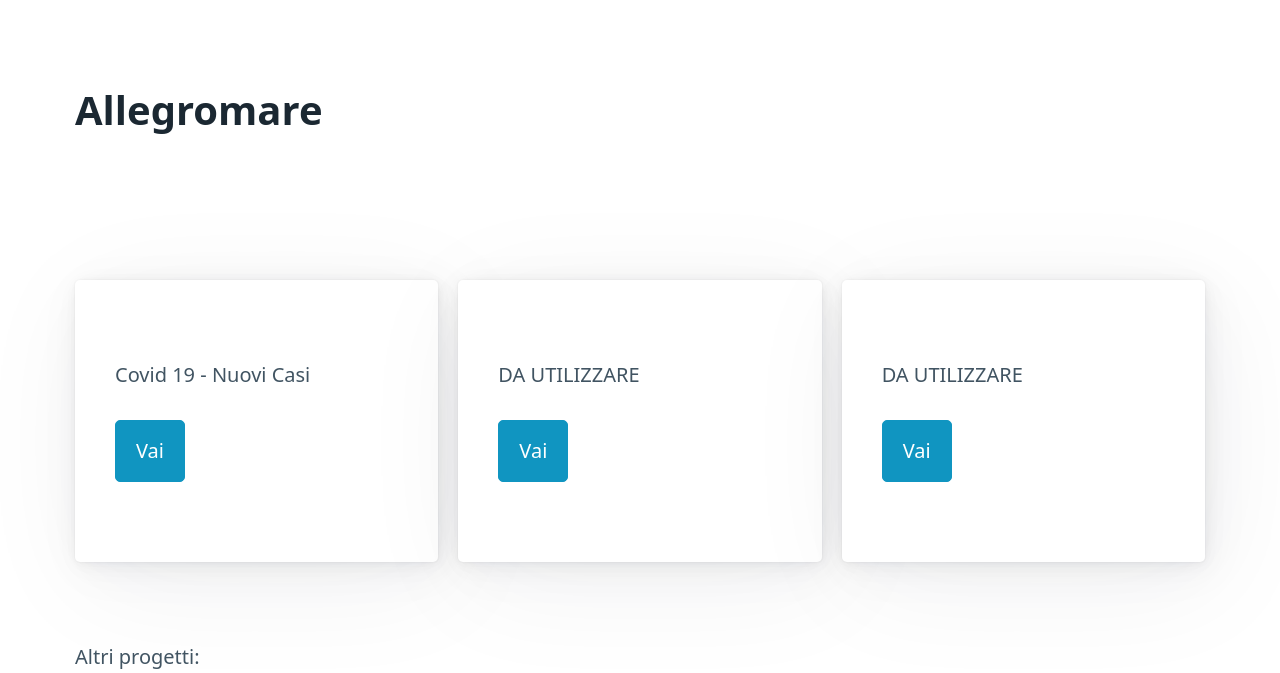
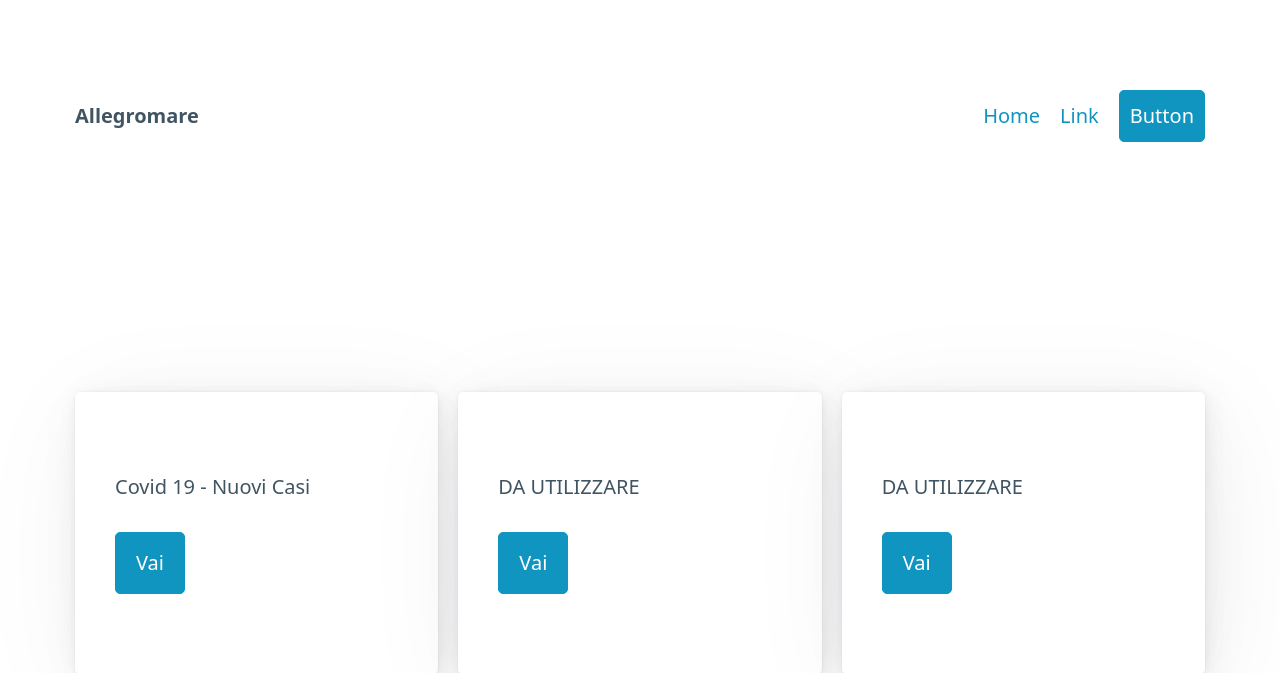
Before and after one commit to Allegromare/pythonanywhere_old, a Flask app: page / in a window 1280 px wide. Shown: the top 673 px of the page. Run offline with Flask 2, Linux system fonts and the light colour scheme.

Commit message:
inserimento navbar

```diff
--- a/templates/index.html
+++ b/templates/index.html
@@ -1,6 +1,4 @@
 {% extends "layout.html" %} {% block body %}
-
-<h1>Allegromare</h1>
 
 <div class="grid">
   <div>
--- a/templates/layout.html
+++ b/templates/layout.html
@@ -10,6 +10,19 @@
     <title>Allegromare Web Site</title>
   </head>
 
+<header class="container">
+<nav>
+  <ul>
+    <li><strong>Allegromare</strong></li>
+  </ul>
+  <ul>
+    <li><a href="/">Home</a></li>
+    <li><a href="#">Link</a></li>
+    <li><a href="#" role="button">Button</a></li>
+  </ul>
+</nav>
+</header>
+
   <body>
     <main class="container">{% block body %}{% endblock %}</main>
   </body>
```
